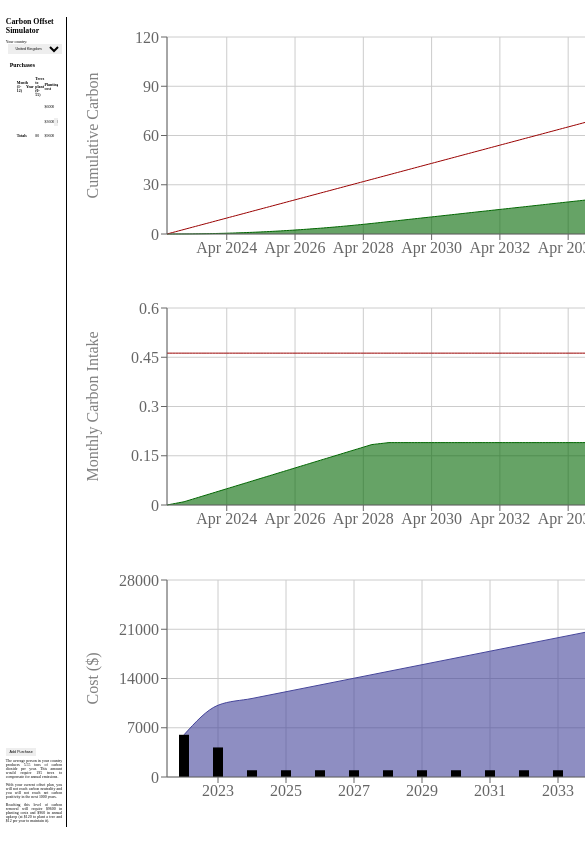
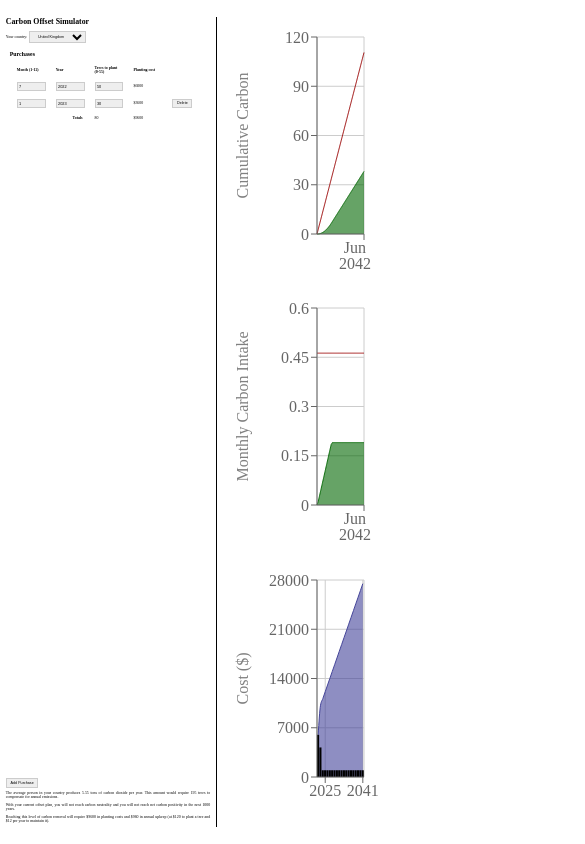
Before and after one commit to barnabycollins/S2Z-Challenge, a React (Vite) app: page / in a window 390 px wide. Shown: the top 844 px of the page, 585 px wide, since content can reach past the window. Built offline with nearby package versions, Linux system fonts and the light colour scheme.

Commit message:
Add validation feedback & responsive columns

```diff
--- a/src/App.scss
+++ b/src/App.scss
@@ -5,11 +5,12 @@
 	bottom: 2vh;
 	left: 1.5vw;
 
-  display: flex;
-  flex-direction: row;
+  display: grid;
+  grid-template-columns: 5fr 4fr;
+  grid-template-rows: 1fr;
 
   #leftPanel {
-    flex-grow: 1;
+    grid-column: 1;
 
     display: flex;
     flex-direction: column;
@@ -17,7 +18,7 @@
 
     font-size: 1vw;
 
-    margin-right: 1em;
+    margin-right: 1.5vw;
 
     h1, h2, h3, h4, h5, h6 {
       margin: 0 0 0.7em 0;
@@ -33,7 +34,7 @@
       button, input[type=submit], select {
         cursor: pointer;
         background: #eeeeee;
-        border: 0;
+        border: 1px solid #cccccc;
         padding: 0.5em 1em;
         font-size: 0.95em;
 
@@ -72,10 +73,14 @@
 
             input {
               background: #eeeeee;
-              border: 0;
+              border: 1px solid #cccccc;
               padding: 3% 5%;
               font-size: 1vw;
               width: 90%;
+
+              &.validationError {
+                border-color: #ff0000;
+              }
             }
 
             button {
@@ -92,10 +97,16 @@
 
     #summary {
       text-align: justify;
+
+      .formWarning {
+        color: #dd0000;
+      }
     }
   }
 
   #rightPanel {
+    min-width: 0;
+    grid-column: 2;
     border-left: 1px solid #000000;
 
     display: flex;
--- /dev/null
+++ b/src/Graphs.tsx
@@ -0,0 +1,94 @@
+import React from 'react';
+import { ComposedChart, Area, Line, CartesianGrid, XAxis, YAxis, Tooltip, ResponsiveContainer, Bar } from 'recharts';
+import { carbonIntakeAtDate, cumulativeCarbonAtDate, cumulativeExpenditureToYear, estimatedProductionAtDate, estimatedCumulativeProductionAtDate, expenditureInYear } from './offsetCalculations';
+import { MonthDate, OffsetPlanEntry } from './constructs';
+import { graphMonthRange, getDateText, graphYearRange } from './dates';
+
+interface GraphProps {
+  offsetPlan: OffsetPlanEntry[]
+};
+
+interface CarbonGraphProps extends GraphProps {
+  estimatedProduction: number,
+  graphType: "cumulative" | "intake"
+}
+
+interface CarbonGraphDataEntry {
+  monthDate: MonthDate,
+  monthName: string,
+  offset: number
+}
+
+const graphMargins = { top: 20, right: 20, left: 20, bottom: 20 };
+
+export class CarbonGraph extends React.Component<CarbonGraphProps> {
+  offsetFunction: (offsetPlan: OffsetPlanEntry[], carbonDate: MonthDate) => number;
+  estimateFunction: (yearlyRate: number, carbonDate: MonthDate) => number;
+
+  constructor(props: CarbonGraphProps) {
+    super(props);
+
+    if (props.graphType === "cumulative") {
+      this.offsetFunction = cumulativeCarbonAtDate;
+      this.estimateFunction = estimatedCumulativeProductionAtDate;
+    }
+    else {
+      this.offsetFunction = carbonIntakeAtDate;
+      this.estimateFunction = estimatedProductionAtDate;
+    }
+  }
+
+  render() {
+    const data: CarbonGraphDataEntry[] = graphMonthRange.map((month: MonthDate) => ({
+      monthDate: month,
+      monthName: getDateText(month),
+      offset: this.offsetFunction(this.props.offsetPlan, month),
+      estimatedConsumption: this.estimateFunction(this.props.estimatedProduction, month)
+    }));
+
+    const unit = this.props.graphType === "cumulative" ? "tons" : "tons pcm";
+    const yLabel = this.props.graphType === "cumulative" ? "Cumulative Carbon" : "Monthly Carbon Intake";
+
+    return (
+      <ResponsiveContainer width="100%" height="33%">
+        <ComposedChart data={data} margin={graphMargins}>
+          <CartesianGrid />
+          <Area type="monotone" dataKey="offset" stroke="#006600" fill="#006600" />
+          <Line type="monotone" dataKey="estimatedConsumption" stroke="#990000" dot={false} />
+          <XAxis dataKey="monthName" />
+          <YAxis width={80} label={{value: yLabel, angle: -90, position: "insideLeft", style: { textAnchor: 'middle' }}} />
+          <Tooltip formatter={(value: number) => `${(Math.round(value * 1000)/1000).toFixed(3)} ${unit}`} />
+        </ComposedChart>
+      </ResponsiveContainer>
+    );
+  }
+};
+
+interface CostGraphDataEntry {
+  year: number,
+  yearlyExpenditure: number,
+  cumulativeCost: number
+}
+
+export class CostGraph extends React.Component<GraphProps> {
+  render() {
+    const data: CostGraphDataEntry[] = graphYearRange.map((year: number) => ({
+      year: year,
+      yearlyExpenditure: expenditureInYear(this.props.offsetPlan, year),
+      cumulativeCost: cumulativeExpenditureToYear(this.props.offsetPlan, year)
+    }));
+
+    return (
+      <ResponsiveContainer width="100%" height="33%">
+        <ComposedChart data={data} margin={graphMargins}>
+          <CartesianGrid />
+          <Area type="monotone" dataKey="cumulativeCost" stroke="#444499" fill="#444499" />
+          <Bar type="monotone" dataKey="yearlyExpenditure" barSize={10} />
+          <XAxis dataKey="year" />
+          <YAxis width={80} label={{value: "Cost ($)", angle: -90, position: "insideLeft", style: { textAnchor: 'middle' }}} />
+          <Tooltip formatter={(value: number) => `$${value}`} allowEscapeViewBox={{ x: false, y: false }} />
+        </ComposedChart>
+      </ResponsiveContainer>
+    );
+  }
+};
--- a/src/LeftPanel.tsx
+++ b/src/LeftPanel.tsx
@@ -21,6 +21,28 @@ export default class LeftPanel extends React.Component<LeftPanelProps, {}> {
     const neutralText = neutralDate.month === -1 ? "you will not reach carbon neutrality" : `you will reach carbon neutrality by the end of ${getDateText(neutralDate)}`;
     const netPositiveText = netPositiveDate.month === -1 ? "you will not reach net carbon positivity in the next 1000 years" : `you will reach net carbon positivity by the end of ${getDateText(netPositiveDate)}`;
 
+    let yearlyTrees: {[year: string]: number} = {};
+
+    this.props.offsetPlan.forEach((entry) => {
+      const year = entry.date.year;
+      yearlyTrees[year] = year in yearlyTrees ? yearlyTrees[year] + entry.trees : entry.trees;
+    });
+
+    const yearsOverMaxTrees: string[] = Object.keys(yearlyTrees).filter(key => yearlyTrees[key] > 55);
+    const treeQuantityWarning = (() => {
+      const yearCount = yearsOverMaxTrees.length;
+      const isPlural = yearCount > 1;
+
+      if (yearCount > 0) {
+        return <p className="formWarning">{`
+          Warning: the year${isPlural ? "s" : ""} ${yearsOverMaxTrees.join(", ")}
+          ${isPlural ? "have" : "has"} too many tree planting operations!
+          Please consider reducing the number of trees planted in this year below the 55-tree maximum.
+        `}</p>;
+      }
+      else return <></>;
+    })();
+
     const plantCost = this.props.totalTrees * PLANT_COST;
     const upkeepCost = this.props.totalTrees * UPKEEP_COST;
 
@@ -31,6 +53,7 @@ export default class LeftPanel extends React.Component<LeftPanelProps, {}> {
         </div>
         <OffsetPlanForm updateFormData={this.props.updateFormData} totalTrees={this.props.totalTrees}></OffsetPlanForm>
         <div id="summary">
+          {treeQuantityWarning}
           <p>
             The average person in your country produces {this.props.estimatedProduction} tons of carbon dioxide per year.
             This amount would require {requiredTrees} trees to compensate for annual emissions.
--- a/src/OffsetPlanForm.tsx
+++ b/src/OffsetPlanForm.tsx
@@ -91,11 +91,15 @@ export function OffsetPlanForm(props: OffsetPlanFormProps) {
             </thead>
             <tbody>
             {fields.map((item, index) => {
+              const monthClass = errors.offsetRows?.[index]?.month !== undefined ? "validationError" : "";
+              const yearClass = errors.offsetRows?.[index]?.year !== undefined ? "validationError" : "";
+              const treesClass = errors.offsetRows?.[index]?.trees !== undefined ? "validationError" : "";
+
               return (
                 <tr key={item.id}>
-                  <td><input type="number" {...register(`offsetRows.${index}.month`, { required: true, valueAsNumber: true, min: 1, max: 12 })} /></td>
-                  <td><input type="number" {...register(`offsetRows.${index}.year`, { required: true, valueAsNumber: true, min: 1900, max: 3000 })} /></td>
-                  <td><input type="number" {...register(`offsetRows.${index}.trees`, { required: true, valueAsNumber: true, min: 0, max: 55 })} /></td>
+                  <td><input className={monthClass} type="number" {...register(`offsetRows.${index}.month`, { required: true, valueAsNumber: true, min: 1, max: 12 })} /></td>
+                  <td><input className={yearClass} type="number" {...register(`offsetRows.${index}.year`, { required: true, valueAsNumber: true, min: 1900, max: 3000 })} /></td>
+                  <td><input className={treesClass} type="number" {...register(`offsetRows.${index}.trees`, { required: true, valueAsNumber: true, min: 0, max: 55 })} /></td>
 
                   <td>{`$${watch(`offsetRows.${index}.trees`)*PLANT_COST || 0}`}</td>
 
@@ -105,7 +109,7 @@ export function OffsetPlanForm(props: OffsetPlanFormProps) {
             })}
             <tr>
               <th colSpan={2} id="totalTitle">Totals</th>
-              <td>{props.totalTrees}</td> {/* TODO: CALCULATE TOTALTREES IN THE FORM */}
+              <td>{props.totalTrees}</td>
               <td>${props.totalTrees*PLANT_COST}</td>
             </tr>
             </tbody>
--- a/src/RightPanel.tsx
+++ b/src/RightPanel.tsx
@@ -1,104 +1,13 @@
 import React from 'react';
-import { ComposedChart, Area, Line, CartesianGrid, XAxis, YAxis, Tooltip, ResponsiveContainer, Bar } from 'recharts';
-import { carbonIntakeAtDate, cumulativeCarbonAtDate, cumulativeExpenditureToYear, estimatedProductionAtDate, estimatedCumulativeProductionAtDate, expenditureInYear } from './offsetCalculations';
-import { MonthDate, OffsetPlanEntry } from './constructs';
-import { graphMonthRange, getDateText, graphYearRange } from './dates';
-
-interface GraphProps {
-  offsetPlan: OffsetPlanEntry[]
-};
-
-interface CarbonGraphProps extends GraphProps {
-  estimatedProduction: number,
-  graphType: "cumulative" | "intake"
-}
-
-interface CarbonGraphDataEntry {
-  monthDate: MonthDate,
-  monthName: string,
-  offset: number
-}
-
-const graphMargins = { top: 20, right: 20, left: 20, bottom: 20 };
-
-class CarbonGraph extends React.Component<CarbonGraphProps> {
-  offsetFunction: (offsetPlan: OffsetPlanEntry[], carbonDate: MonthDate) => number;
-  estimateFunction: (yearlyRate: number, carbonDate: MonthDate) => number;
-
-  constructor(props: CarbonGraphProps) {
-    super(props);
-
-    if (props.graphType === "cumulative") {
-      this.offsetFunction = cumulativeCarbonAtDate;
-      this.estimateFunction = estimatedCumulativeProductionAtDate;
-    }
-    else {
-      this.offsetFunction = carbonIntakeAtDate;
-      this.estimateFunction = estimatedProductionAtDate;
-    }
-  }
-
-  render() {
-    const data: CarbonGraphDataEntry[] = graphMonthRange.map((month: MonthDate) => ({
-      monthDate: month,
-      monthName: getDateText(month),
-      offset: this.offsetFunction(this.props.offsetPlan, month),
-      estimatedConsumption: this.estimateFunction(this.props.estimatedProduction, month)
-    }));
-
-    const unit = this.props.graphType === "cumulative" ? "tons" : "tons pcm";
-    const yLabel = this.props.graphType === "cumulative" ? "Cumulative Carbon" : "Monthly Carbon Intake";
-
-    return (
-      <ResponsiveContainer width={800} height="33%">
-        <ComposedChart data={data} margin={graphMargins}>
-          <CartesianGrid />
-          <Area type="monotone" dataKey="offset" stroke="#006600" fill="#006600" />
-          <Line type="monotone" dataKey="estimatedConsumption" stroke="#990000" dot={false} />
-          <XAxis dataKey="monthName" />
-          <YAxis width={80} label={{value: yLabel, angle: -90, position: "insideLeft", style: { textAnchor: 'middle' }}} />
-          <Tooltip formatter={(value: number) => `${(Math.round(value * 1000)/1000).toFixed(3)} ${unit}`} />
-        </ComposedChart>
-      </ResponsiveContainer>
-    );
-  }
-};
-
-interface CostGraphDataEntry {
-  year: number,
-  yearlyExpenditure: number,
-  cumulativeCost: number
-}
-
-class CostGraph extends React.Component<GraphProps> {
-  render() {
-    const data: CostGraphDataEntry[] = graphYearRange.map((year: number) => ({
-      year: year,
-      yearlyExpenditure: expenditureInYear(this.props.offsetPlan, year),
-      cumulativeCost: cumulativeExpenditureToYear(this.props.offsetPlan, year)
-    }));
-
-    return (
-      <ResponsiveContainer width={800} height="33%">
-        <ComposedChart data={data} margin={graphMargins}>
-          <CartesianGrid />
-          <Area type="monotone" dataKey="cumulativeCost" stroke="#444499" fill="#444499" />
-          <Bar type="monotone" dataKey="yearlyExpenditure" barSize={10} />
-          <XAxis dataKey="year" />
-          <YAxis width={80} label={{value: "Cost ($)", angle: -90, position: "insideLeft", style: { textAnchor: 'middle' }}} />
-          <Tooltip formatter={(value: number) => `$${value}`} allowEscapeViewBox={{ x: false, y: false }} />
-        </ComposedChart>
-      </ResponsiveContainer>
-    );
-  }
-};
+import { OffsetPlanEntry } from './constructs';
+import { CarbonGraph, CostGraph } from './Graphs';
 
 interface RightPanelProps {
   offsetPlan: OffsetPlanEntry[],
   estimatedProduction: number
 }
 
-class RightPanel extends React.Component<RightPanelProps> {
+export default class RightPanel extends React.Component<RightPanelProps> {
   render() {
     return (
       <div id="rightPanel">
@@ -109,5 +18,3 @@ class RightPanel extends React.Component<RightPanelProps> {
     );
   }
 };
-
-export default RightPanel;
```
Also changed, not shown: src/App.tsx (+2 -31 lines).
